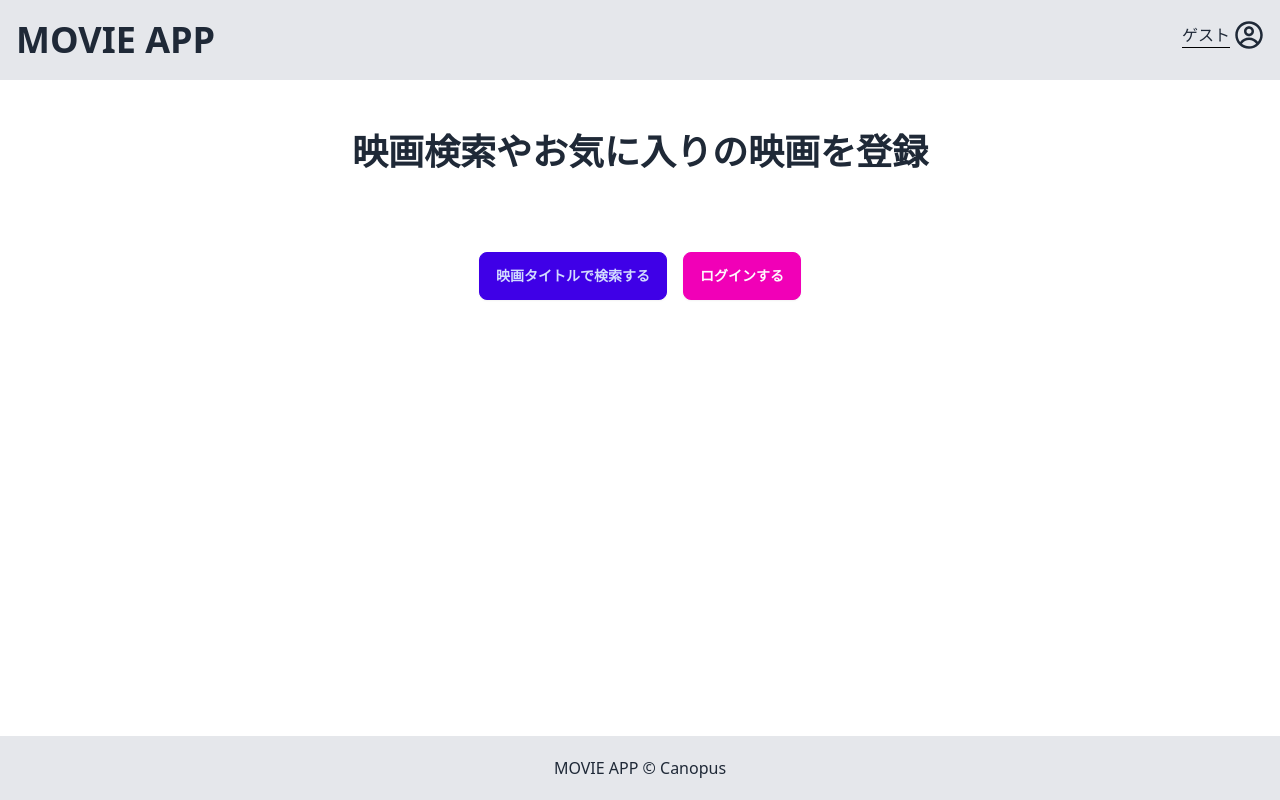
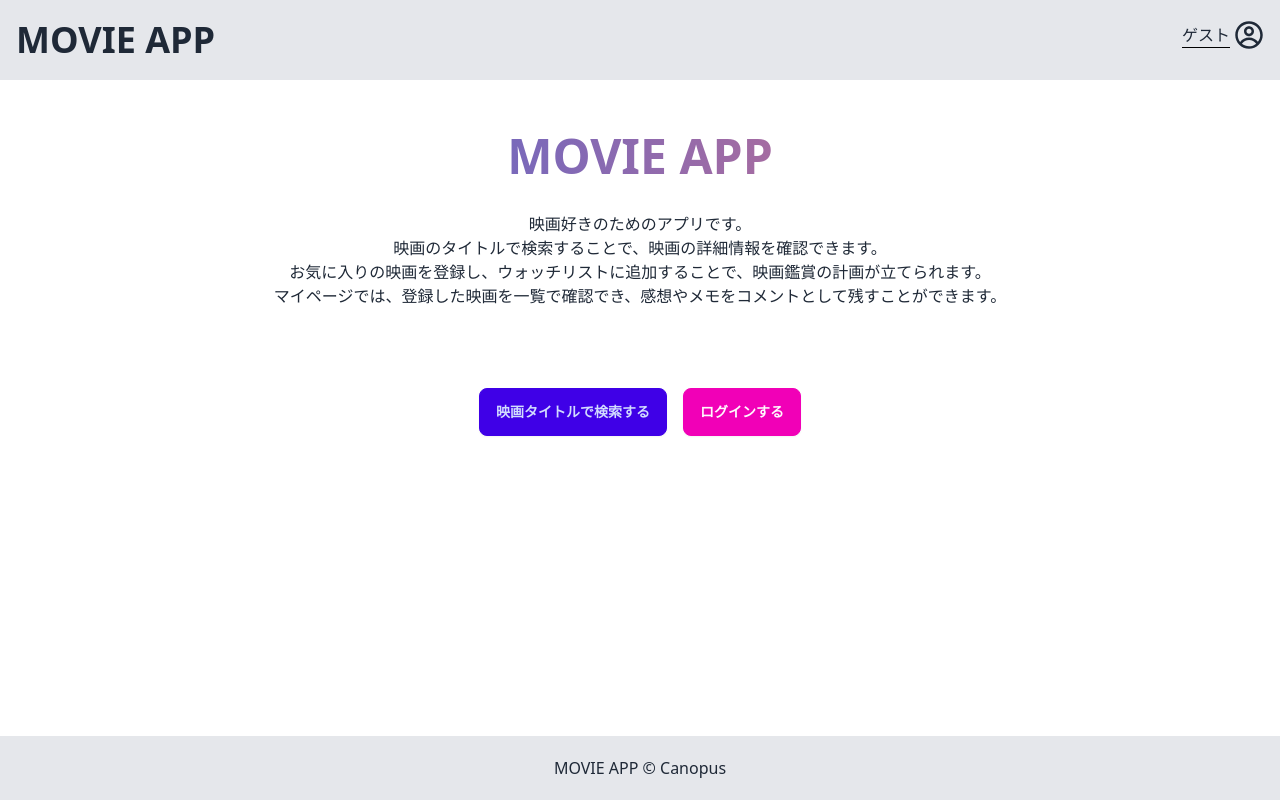
Before and after one commit to canopus-m-satoshi/movie-app, a Next.js app: page / in a window 1280 px wide. Built offline with nearby package versions, Linux system fonts and the light colour scheme; no server answers.

Commit message:
HOMEページリード文追加

```diff
--- a/src/app/page.tsx
+++ b/src/app/page.tsx
@@ -8,9 +8,21 @@ export default async function Home() {
   return (
     <main className="mt-5">
       <div className="container mx-auto py-8">
-        <h2 className="text-center font-bold text-xl md:text-4xl">
-          映画検索やお気に入りの映画を登録
-        </h2>
+        <div className="text-center">
+          <h2 className="font-bold text-2xl md:text-5xl bg-gradient-to-r from-blue-600 to-red-400 bg-clip-text text-transparent">
+            MOVIE APP
+          </h2>
+
+          <p className="mt-8">
+            映画好きのためのアプリです。
+            <br />
+            映画のタイトルで検索することで、映画の詳細情報を確認できます。
+            <br />
+            お気に入りの映画を登録し、ウォッチリストに追加することで、映画鑑賞の計画が立てられます。
+            <br />
+            マイページでは、登録した映画を一覧で確認でき、感想やメモをコメントとして残すことができます。
+          </p>
+        </div>
 
         <div className="flex justify-center items-center gap-4 mt-20">
           <Link href={'/movie/'} className="btn btn-active btn-primary">
```
